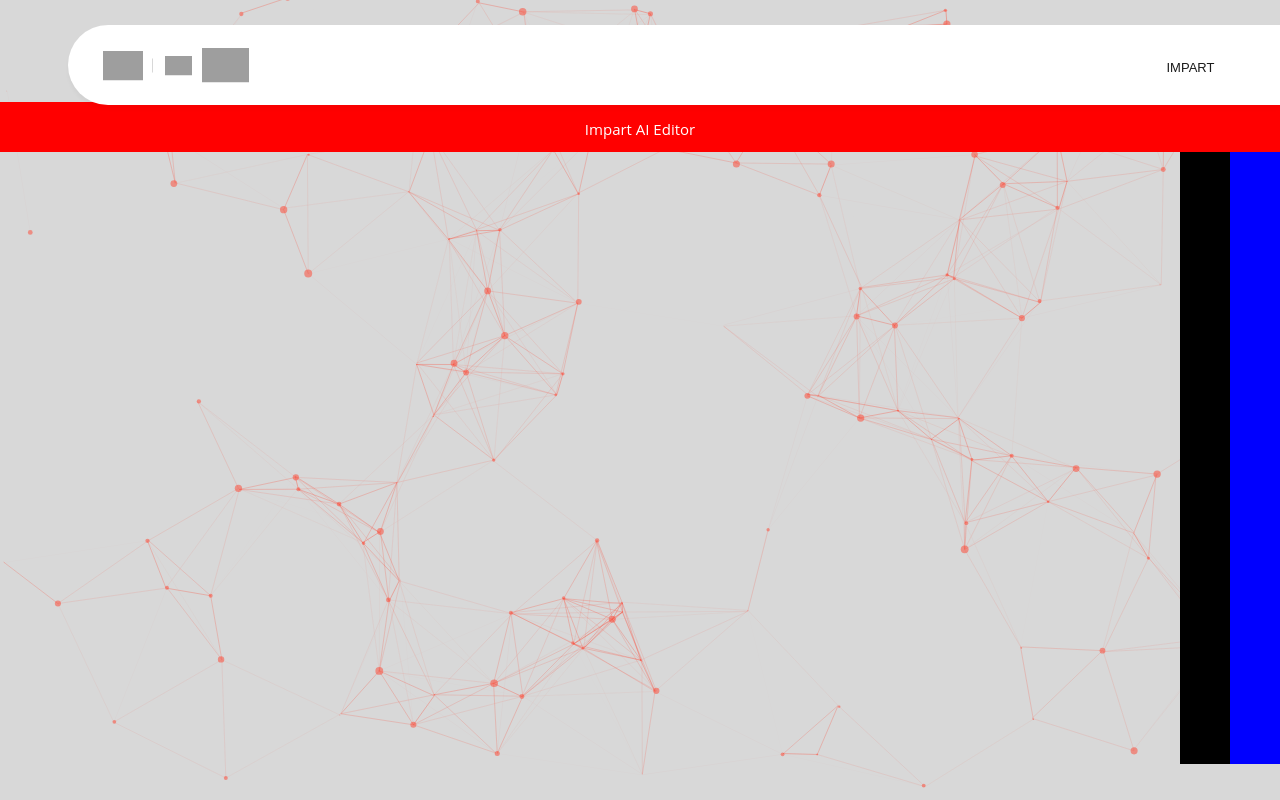
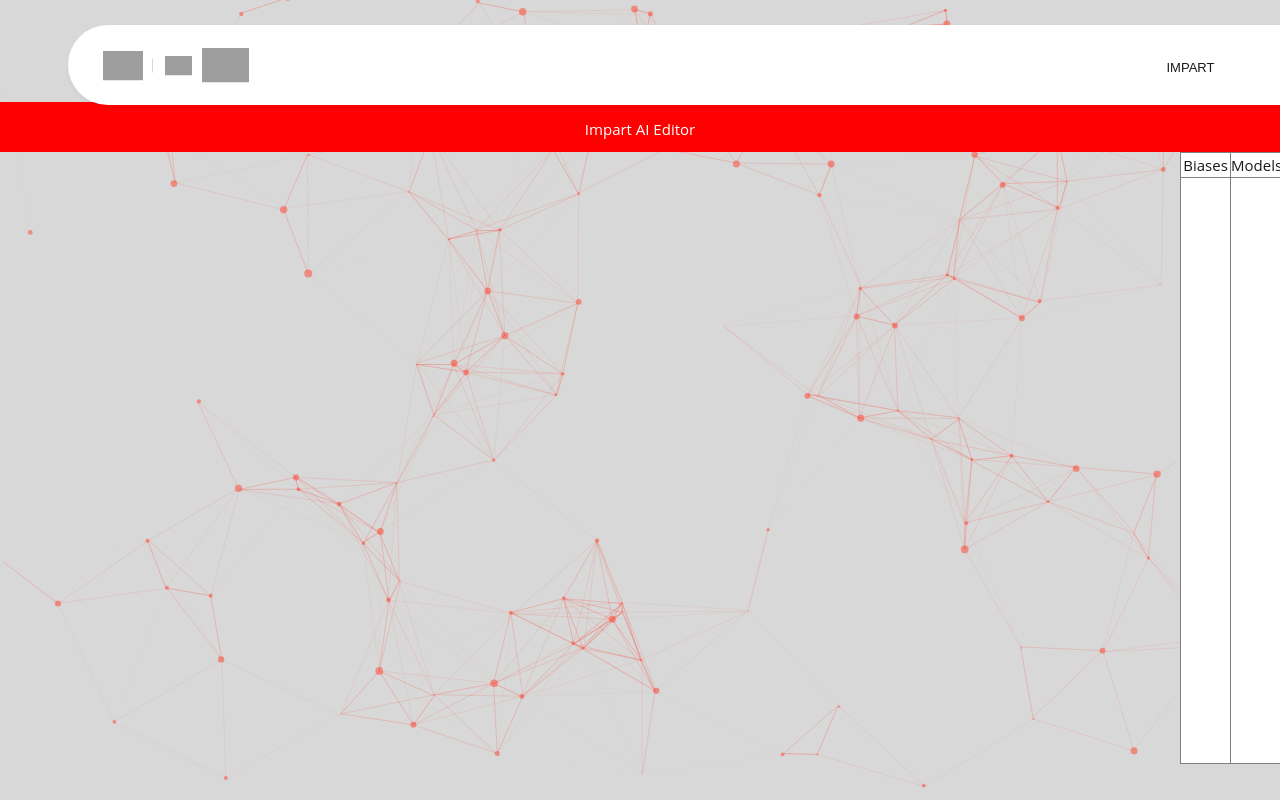
Before and after one commit to VediYD/iqcraft, a Django app: page /impart/loadEditor/1/ in a window 1280 px wide. Run offline with Django 4.2, Linux system fonts and the light colour scheme; data comes from the database, SQL or seed files in the repository; some libraries are stand-ins or nearby versions; grey boxes are pictures that could not be loaded.

Commit message:
added borders; panel colors corrected; added headers for panels; fixed text wrapping;

```diff
--- a/iqcraft/impart/static/css/editor.css
+++ b/iqcraft/impart/static/css/editor.css
@@ -18,7 +18,8 @@
 }
 
 .collapsible-panel {
-  width: 200px;
+  white-space: nowrap;
+  width: 400px;
   height: calc(100% - 50px);
   overflow-x: hidden;
   position: absolute;
@@ -26,15 +27,17 @@
   transition: 0.5s;
   box-sizing: border-box;
   cursor: pointer;
+  background-color: white;
+  border-left: thin solid grey;
+  border-top: thin solid grey;
+  border-bottom: thin solid grey;
 }
 
 #panel1 {
-  background-color: blue;
   right:0px;
 }
 
 #panel2 {
-  background-color: black;
   right: 50px;
 }
 
--- a/iqcraft/impart/static/js/editor.js
+++ b/iqcraft/impart/static/js/editor.js
@@ -33,7 +33,7 @@ function togglePanel(panelId) {
 
 function adjustPanel2Position(isCollapsed) {
     const panel2 = document.getElementById('panel2');
-    const panel1Width = isCollapsed ? 50 : 200;
+    const panel1Width = isCollapsed ? 50 : 400;
 
     panel2.style.right = `${panel1Width}px`;
 }
--- a/iqcraft/impart/templates/editor.html
+++ b/iqcraft/impart/templates/editor.html
@@ -8,10 +8,10 @@
     </div>
     <div class="editor-window">
         <div class="collapsible-panel collapsed" id="panel1">
-            <!-- Content for panel 1 -->
+            <p style="text-align: center; border-bottom: thin solid grey;"> Models </p>
         </div>
-        <div class="collapsible-panel position-relative collapsed" id="panel2">
-            <!-- Content for panel 2 -->
+        <div class="collapsible-panel collapsed" id="panel2">
+            <p style="text-align: center; border-bottom: thin solid grey;"> Biases </p>
         </div>
     </div>
 </div>
```
